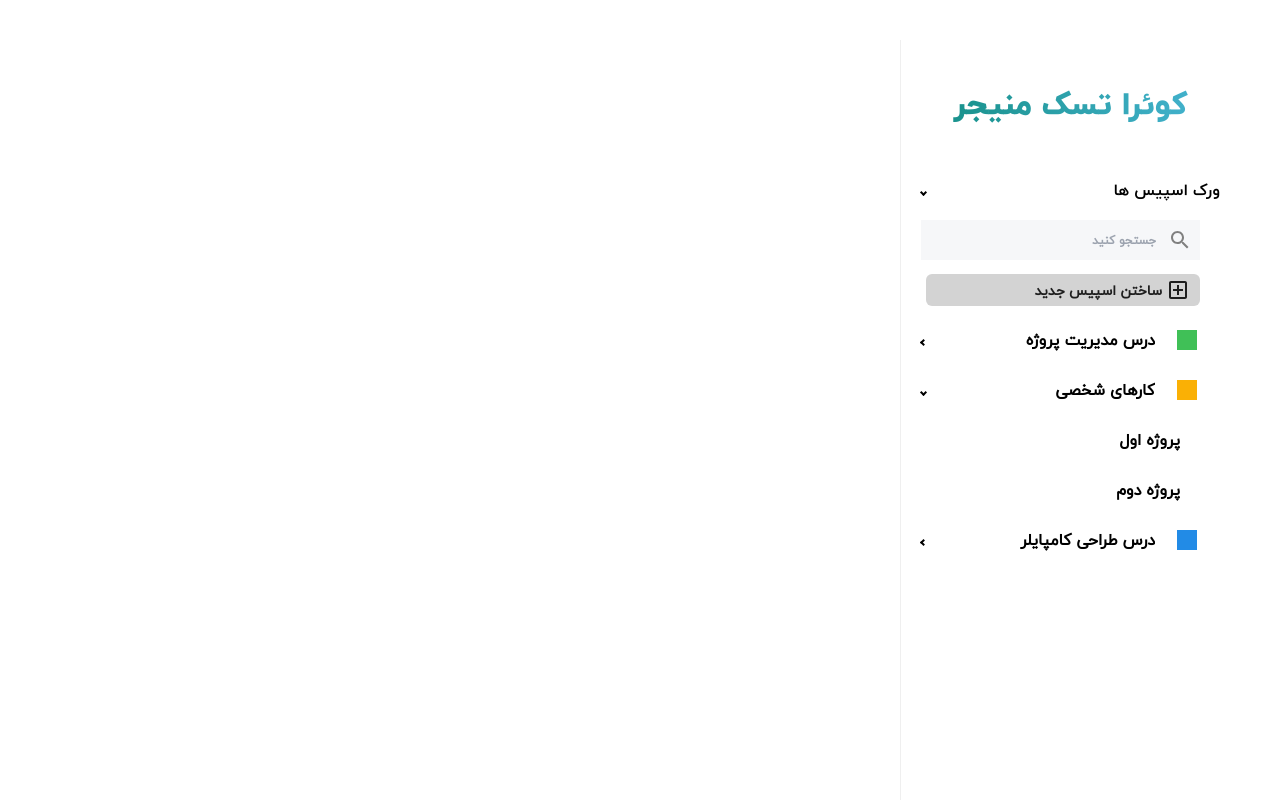
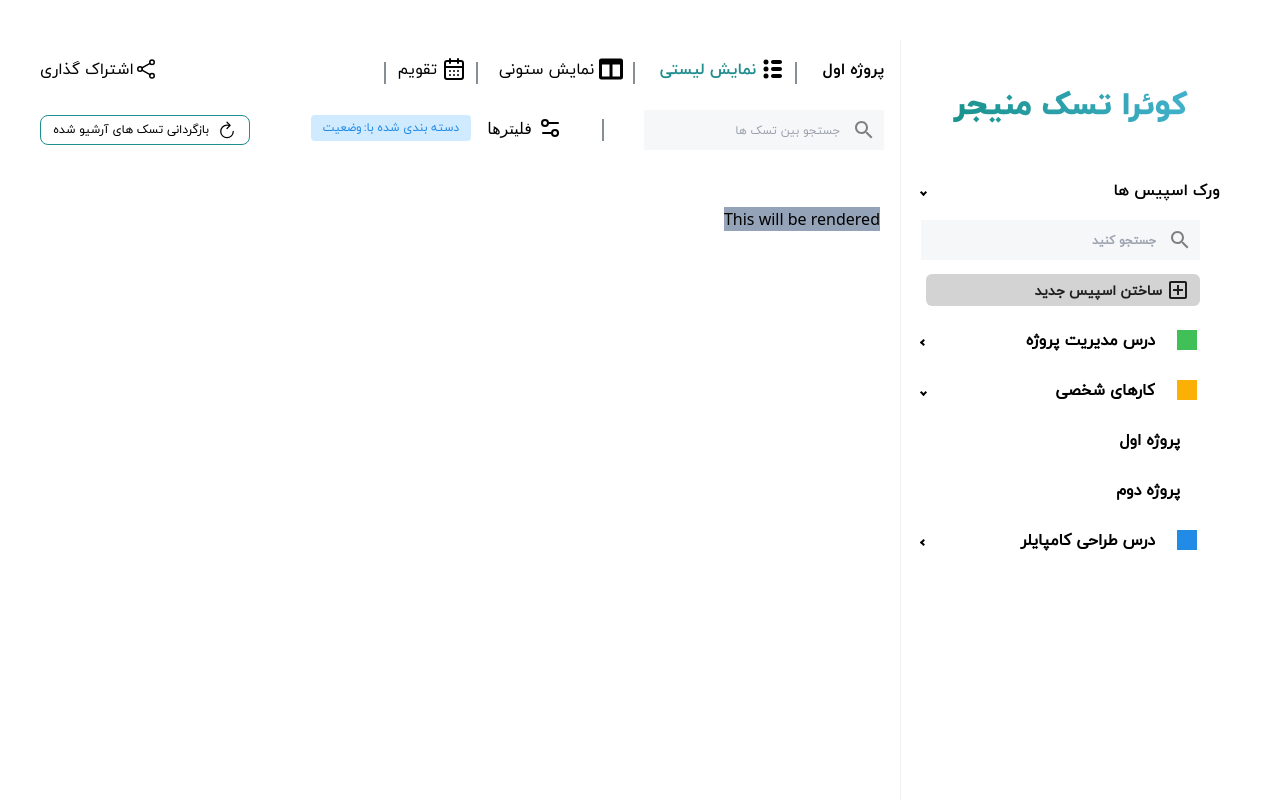
Before and after one commit to fall-Quera-front-end-bootcamp/Group-5, a React (Vite) app: page /home in a window 1280 px wide. Shown: the top 800 px of the page. Built offline with nearby package versions, Linux system fonts and the light colour scheme.

Commit message:
MainLayout completed! Not responsive. I'll make it responsive inshaallah soon :)

```diff
--- a/src/App.tsx
+++ b/src/App.tsx
@@ -15,7 +15,9 @@ function App() {
         <Route path="Listview" element={<Listview />} />
       </Route>
       <Route path="/profile" element={<Profile />} />
-      <Route path="/home" element={<MainLayout />} />
+      <Route path="/home" element={<MainLayout />} >
+        <Route index element = {<h1>This will be rendered</h1>} />
+      </Route>
     </Routes>
   );
 }
--- a/src/components/MainLayout/index.tsx
+++ b/src/components/MainLayout/index.tsx
@@ -1,9 +1,18 @@
 
-import Sidebar from '../Sidebar'
+import Sidebar from '../Sidebar/MySideBar'
+import SidebarHeader  from '../Sidebar/SidebarHeader'
+import { Outlet } from 'react-router-dom'
 
 const MainLayout = () => {
   return (
-    <Sidebar />
+      <div className='flex flex-wrap gap-s'>
+      <Sidebar  className="w-[380px] h-12"/>
+      <SidebarHeader className='grow h-1/6 ml-[40px] mt-[41px]' />
+      <div className='basis-[100%] h-5/6'></div>
+      <div className=' bg-slate-400 mr-[400px]  mt-[20px]'>
+        <Outlet />
+      </div>
+    </div>
   )
 }
 
--- a/src/components/Sidebar/index.tsx
+++ b/src/components/Sidebar/MySideBar.tsx
@@ -5,9 +5,12 @@ import ProjectColorBox from "./ProjectColorBox";
 import ProfilePreview from "./ProfilePreview";
 import ExitButton from "./ExitButton";
 import ThemeButton from "./ThemeButton";
-const MySidebar = () => {
+interface MySideBarProps {
+  className: string;
+}
+const MySidebar = ({className}:MySideBarProps) => {
   return (
-    <div>
+    <div className={className}>
     <Sidebar
       rtl={true}
       className="mt-[40px] font-body h-[800px] mr-[40px]"
@@ -28,7 +31,7 @@ const MySidebar = () => {
             className="font-bold text-[16px]"
           >
             <MenuItem>
-              <Searchbar />
+              <Searchbar className="font-body text-[12px] text-right pr-1 h-[40px] w-[274px] bg-[#F6F7F9]" placeholder="جستجو کنید"/>
             </MenuItem>
             <MenuItem>
               <button
--- a/src/components/Sidebar/Searchbar.tsx
+++ b/src/components/Sidebar/Searchbar.tsx
@@ -1,13 +1,17 @@
 import IconButton from "@mui/material/IconButton";
 import SearchIcon from "@mui/icons-material/Search";
 
-const Searchbar = () => {
+interface SearchbarProps {
+  className: string;
+  placeholder: string
+}
+const Searchbar = ({className, placeholder}:SearchbarProps) => {
   return (
     <form className="flex items-center bg-[#F6F7F9] text-center">
       <IconButton type="submit" aria-label="search">
         <SearchIcon style={{ fill: "gray" }} />
       </IconButton>
-      <input type="text" placeholder="جستجو کنید" className="font-body text-[12px] text-right pr-1 h-[40px] w-[274px] bg-[#F6F7F9]">
+      <input type="text" className={className} placeholder={placeholder} >
       </input>
     </form>
   );
--- /dev/null
+++ b/src/components/Sidebar/SidebarHeader.tsx
@@ -0,0 +1,81 @@
+import { TiThList } from "react-icons/ti";
+import { FaColumns } from "react-icons/fa";
+import { LuCalendarDays } from "react-icons/lu";
+import { IoShareSocialOutline } from "react-icons/io5";
+import Searchbar from "./Searchbar";
+import { LuSettings2 } from "react-icons/lu";
+import { IoRefreshOutline } from "react-icons/io5";
+
+interface SidebarHeaderProps {
+  className: string;
+}
+const SidebarHeader = ({ className }: SidebarHeaderProps) => {
+  return (
+    <div className={className}>
+      <div className="flex flex-col">
+        <div className=" flex justify-between items-center py-s px-0">
+          <div className="flex  h-[32px] items-center">
+            <div
+              className=" w-[77px] h-[32px]
+                 text-right"
+            >
+              <p className="font-bold text-bold-m"> پروژه اول</p>
+            </div>
+            <div className="w-[22px] border-[1px] border-gray-primary rotate-90"></div>
+            <div className=" w-[140px] gap-[5px] h-[32px] flex  ">
+              <TiThList className="w-[24px] h-[24px]" />
+              <p className="font-bold text-bold-m text-brand-primary">
+                نمایش لیستی
+              </p>
+            </div>
+            <div className="w-[22px] border-[1px] border-gray-primary rotate-90"></div>
+            <div className=" w-[135px] gap-[5px] h-[32px]  flex  ">
+              <FaColumns className="w-[24px] h-[24px]" />
+              <p className="font-body text-bold-m">نمایش ستونی</p>
+            </div>
+            <div className="w-[22px] border-[1px] border-gray-primary rotate-90"></div>
+            <div className=" w-[70px] gap-[5px] h-[32px] flex  ">
+              <LuCalendarDays className="w-[24px] h-[24px]" />
+              <p className="font-body text-bold-m">تقویم</p>
+            </div>
+            <div className="w-[22px] border-[1px] border-gray-primary rotate-90"></div>
+          </div>
+          <div className="   h-[32px] flex ">
+            <IoShareSocialOutline className="w-[24px] h-[24px]" />
+            <p className="font-body text-bold-m">اشتراک گذاری</p>
+          </div>
+        </div>
+        <div className=" h-[50px] flex gap-xl items-center">
+          <div>
+            <Searchbar
+              className="font-body text-[12px] text-right pr-1 h-[40px] w-[200px] bg-[#F6F7F9] "
+              placeholder="جستجو بین تسک ها"
+            />
+          </div>
+          <div className="h-[22px] border-[1px] border-gray-primary "></div>
+          <div className="flex justify-between flex-grow">
+            <div>
+              <div className="flex items-center gap-[16px]">
+                <div className="flex gap-[6px] items-center">
+                  <LuSettings2 className="h-[24px] w-[24px]" />
+                  <p>فلیترها</p>
+                </div>
+                <div className="flex gap-[2px] font-body text-body-xs text-blue-primary bg-[#D0EBFF] rounded-[4px] py-[4px] px-[12px]">
+                  <p>دسته بندی شده با:</p>
+                  <p>وضعیت</p>
+                </div>
+              </div>
+            </div>
+            <div className="flex font-body text-body-xs w-[210px] rounded-[8px] border-[1px]
+             border-brand-primary items-center justify-center gap-[8px] py-[4px] px-[8px]">
+              <IoRefreshOutline className="w-[20px] h-[20px]" />
+              <p>بازگردانی تسک های آرشیو شده</p>
+            </div>
+          </div>
+        </div>
+      </div>
+    </div>
+  );
+};
+
+export default SidebarHeader;
```
